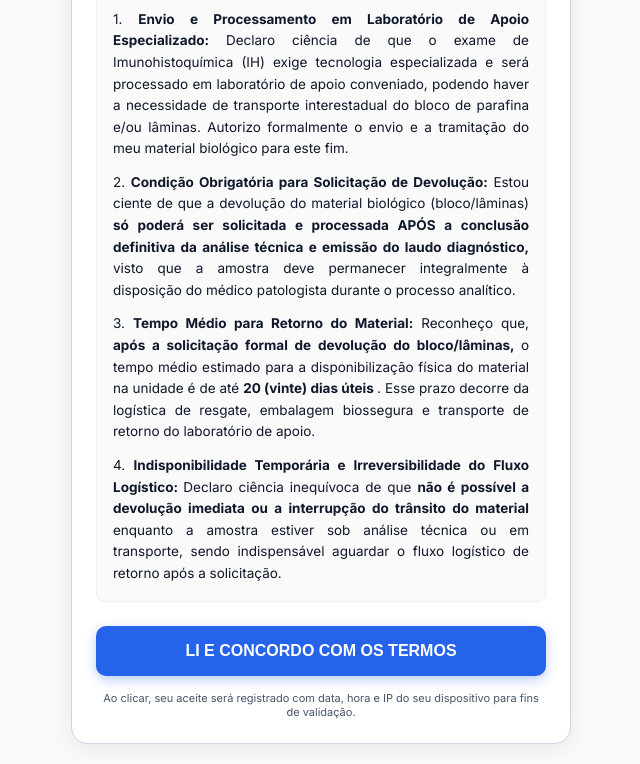
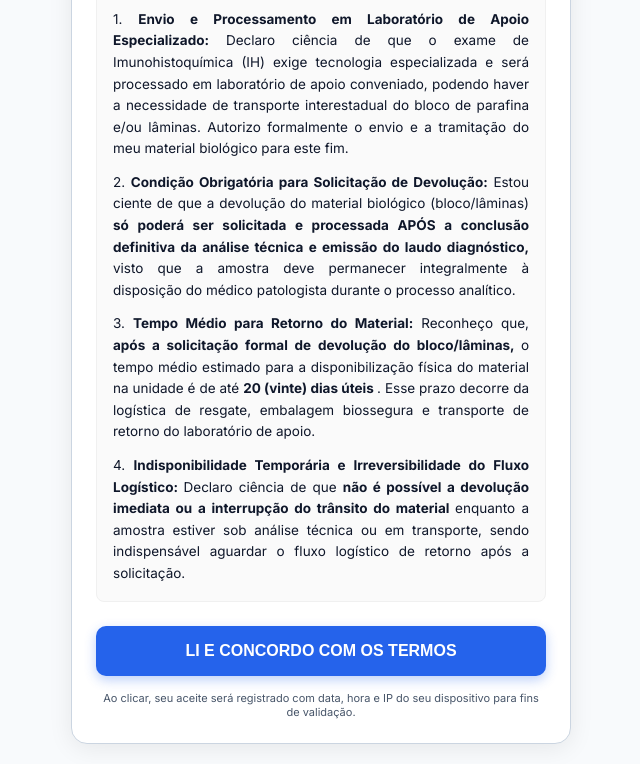
Before and after one commit to sionpalmas-a11y/sistema-aceite-ih, a website: page public/aceite.html in a window 1280 px wide. Shown: the part 475-1239 px from the top of the page, without its empty margins (319-959 px from the left). Drawn offline with Linux system fonts and the light colour scheme.

Commit message:
Update aceite.html

```diff
--- a/public/aceite.html
+++ b/public/aceite.html
@@ -147,7 +147,7 @@
             <p>1. <strong>Envio e Processamento em Laboratório de Apoio Especializado:</strong> Declaro ciência de que o exame de Imunohistoquímica (IH) exige tecnologia especializada e será processado em laboratório de apoio conveniado, podendo haver a necessidade de transporte interestadual do bloco de parafina e/ou lâminas. Autorizo formalmente o envio e a tramitação do meu material biológico para este fim.</p>
             <p>2. <strong>Condição Obrigatória para Solicitação de Devolução:</strong> Estou ciente de que a devolução do material biológico (bloco/lâminas) <strong>só poderá ser solicitada e processada APÓS a conclusão definitiva da análise técnica e emissão do laudo diagnóstico,</strong> visto que a amostra deve permanecer integralmente à disposição do médico patologista durante o processo analítico.</p>
             <p>3. <strong>Tempo Médio para Retorno do Material:</strong> Reconheço que, <strong>após a solicitação formal de devolução do bloco/lâminas, </strong> o tempo médio estimado para a disponibilização física do material na unidade é de até <strong>20 (vinte) dias úteis </strong>. Esse prazo decorre da logística de resgate, embalagem biossegura e transporte de retorno do laboratório de apoio.</p>
-	    <p>4. <strong>Indisponibilidade Temporária e Irreversibilidade do Fluxo Logístico: </strong> Declaro ciência inequívoca de que <strong>não é possível a devolução imediata ou a interrupção do trânsito do material </strong>enquanto a amostra estiver sob análise técnica ou em transporte, sendo indispensável aguardar o fluxo logístico de retorno após a solicitação.</p>
+	    <p>4. <strong>Indisponibilidade Temporária e Irreversibilidade do Fluxo Logístico: </strong> Declaro ciência de que <strong>não é possível a devolução imediata ou a interrupção do trânsito do material </strong>enquanto a amostra estiver sob análise técnica ou em transporte, sendo indispensável aguardar o fluxo logístico de retorno após a solicitação.</p>
         </div>
 
         <button class="btn-aceitar" id="btnAceitar" onclick="confirmarAceite()">LI E CONCORDO COM OS TERMOS</button>
```
